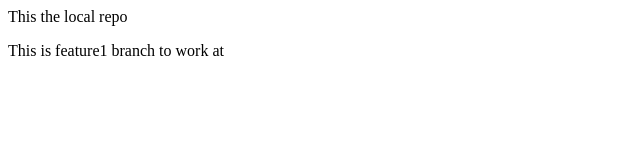
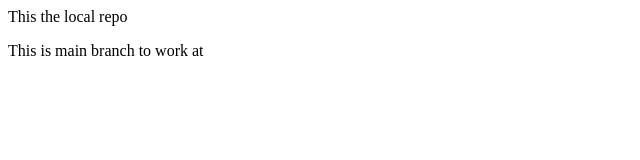
Before and after one commit to EmanFatima21/localrepo, a plain HTML site: page index.html in a window 1280 px wide. Shown: the full height of the page, 0-640 px from the left. Drawn offline with Linux system fonts and the light colour scheme.

Commit message:
Same line merging conflict

```diff
--- a/index.html
+++ b/index.html
@@ -1,2 +1,2 @@
 <p> This the local repo</p>
-<p> This is feature1 branch to work at</p>
+<p> This is main branch to work at</p>
```
